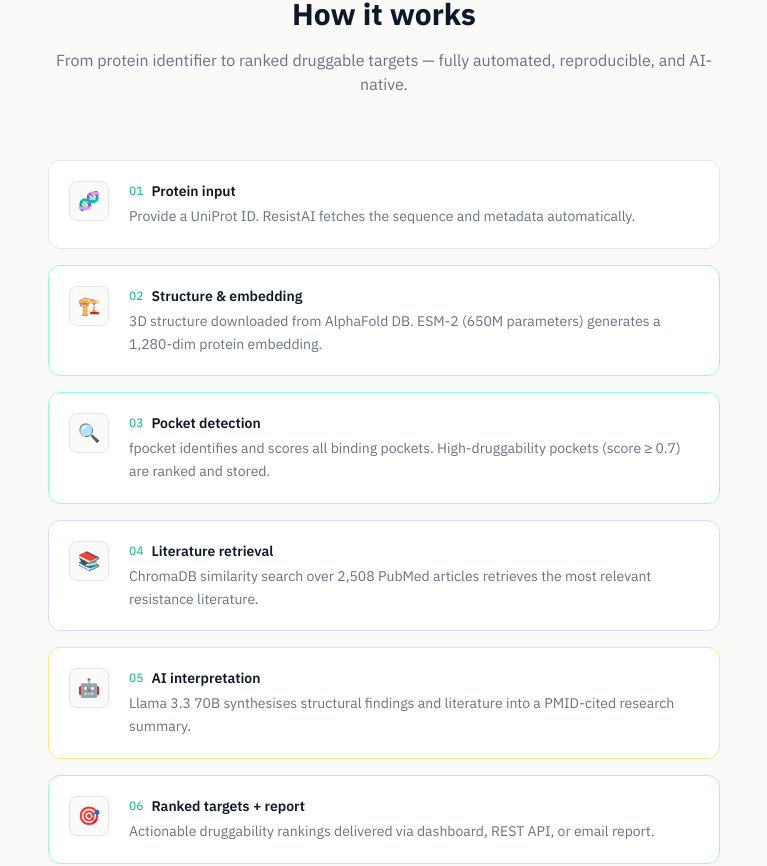
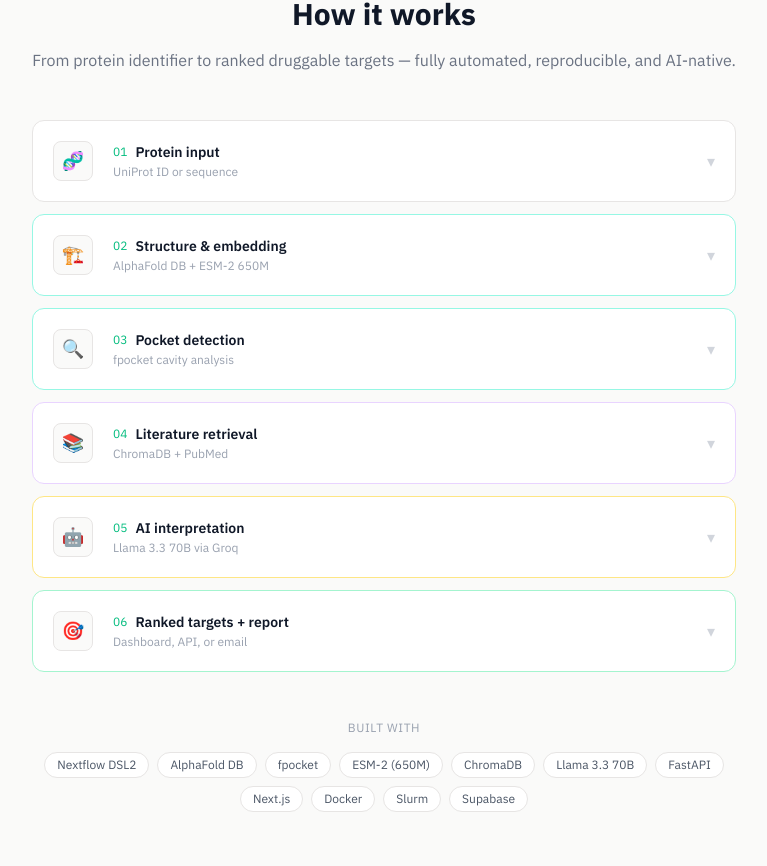
Before and after one commit to kagansaglam/resistai-web, a Next.js app: page / in a window 1280 px wide. Shown: the part 1406-2272 px from the top of the page, without its empty margins (256-1023 px from the left). Built offline with nearby package versions, Linux system fonts and the light colour scheme.

Commit message:
feat: interactive how-it-works with details/summary + badges

```diff
--- a/app/page.tsx
+++ b/app/page.tsx
@@ -1,5 +1,56 @@
 import Link from 'next/link'
 import HeroViewer from '../components/HeroViewer'
+
+const steps = [
+  {
+    step: "01", icon: "🧬", title: "Protein input",
+    sub: "UniProt ID or sequence",
+    desc: "Any WHO ESKAPE priority pathogen or M. tuberculosis resistance protein. Input a UniProt accession (e.g. P9WJB0) — the pipeline resolves sequence and metadata automatically.",
+    badges: ["UniProt", "2,433 proteins"],
+    color: "border-stone-200",
+    badgeColor: "bg-stone-100 text-stone-600",
+  },
+  {
+    step: "02", icon: "🏗️", title: "Structure & embedding",
+    sub: "AlphaFold DB + ESM-2 650M",
+    desc: "High-confidence 3D structures are pulled from AlphaFold DB v4. ESM-2 (650M parameters) generates a 1,280-dim protein embedding capturing evolutionary and structural context.",
+    badges: ["AlphaFold DB", "ESM-2 650M", "ESMFold fallback"],
+    color: "border-teal-200",
+    badgeColor: "bg-teal-50 text-teal-700",
+  },
+  {
+    step: "03", icon: "🔍", title: "Pocket detection",
+    sub: "fpocket cavity analysis",
+    desc: "fpocket scans the 3D surface for druggable cavities, scoring each pocket by volume, hydrophobicity, and polarity. Pockets with score ≥ 0.7 are classified as high-druggability.",
+    badges: ["fpocket 4.0", "Score ≥ 0.7 = high"],
+    color: "border-teal-200",
+    badgeColor: "bg-teal-50 text-teal-700",
+  },
+  {
+    step: "04", icon: "📚", title: "Literature retrieval",
+    sub: "ChromaDB + PubMed",
+    desc: "ChromaDB indexes 2,508 PubMed abstracts as dense vectors. At query time, the top-k most relevant articles are retrieved for context-aware AI synthesis.",
+    badges: ["ChromaDB", "2,508 PubMed articles"],
+    color: "border-purple-200",
+    badgeColor: "bg-purple-50 text-purple-700",
+  },
+  {
+    step: "05", icon: "🤖", title: "AI interpretation",
+    sub: "Llama 3.3 70B via Groq",
+    desc: "Llama 3.3 70B synthesises structural findings and retrieved literature into a PMID-cited research summary — grounded in real evidence, not hallucination.",
+    badges: ["Llama 3.3 70B", "Groq", "PMID-cited"],
+    color: "border-amber-200",
+    badgeColor: "bg-amber-50 text-amber-700",
+  },
+  {
+    step: "06", icon: "🎯", title: "Ranked targets + report",
+    sub: "Dashboard, API, or email",
+    desc: "Actionable druggability rankings delivered via interactive dashboard, REST API, or email report. Each result includes pocket geometry, ESM similarity score, and AI-cited literature.",
+    badges: ["Dashboard", "REST API", "Email report"],
+    color: "border-emerald-200",
+    badgeColor: "bg-emerald-50 text-emerald-700",
+  },
+]
 
 export default function Home() {
   return (
@@ -9,6 +60,7 @@ export default function Home() {
           <img src="/logo.png" alt="ResistAI" className="h-10 w-auto" />
         </Link>
         <div className="flex gap-6 text-sm text-gray-500">
+          <a href="#how-it-works" className="hover:text-gray-900 transition">How it works</a>
           <a href="#features" className="hover:text-gray-900 transition">Features</a>
           <a href="#results" className="hover:text-gray-900 transition">Results</a>
           <a href="https://github.com/kagansaglam/resistai" target="_blank" className="hover:text-gray-900 transition">GitHub</a>
@@ -18,20 +70,17 @@ export default function Home() {
           <Link href="/auth/signup" className="px-4 py-2 text-sm bg-emerald-600 hover:bg-emerald-500 text-white rounded-lg transition font-medium">Sign up</Link>
         </div>
       </nav>
+
+      {/* Hero */}
       <section className="px-8 py-20 text-center max-w-5xl mx-auto">
-        {/* Problem badge */}
         <div className="inline-flex items-center gap-2 px-3 py-1 text-xs bg-red-50 text-red-600 rounded-full mb-6 border border-red-200">
           <span className="w-1.5 h-1.5 bg-red-500 rounded-full inline-block"></span>
           700,000 deaths/year from antibiotic resistance — and rising
         </div>
-
-        {/* Headline */}
         <h1 className="text-5xl font-bold mb-5 leading-tight text-gray-900">
           Identify druggable targets in<br />
           <span className="text-emerald-600">antibiotic resistance proteins</span>
         </h1>
-
-        {/* Problem / Solution / Outcome */}
         <div className="grid grid-cols-3 gap-6 max-w-3xl mx-auto mb-10 text-left">
           <div className="p-4 bg-white border border-stone-200 rounded-xl">
             <div className="text-xs font-semibold text-red-500 uppercase tracking-wider mb-2">Problem</div>
@@ -46,8 +95,6 @@ export default function Home() {
             <p className="text-sm text-gray-600 leading-relaxed">Ranked druggable pockets + AI-cited literature in seconds — for any WHO priority pathogen.</p>
           </div>
         </div>
-
-        {/* CTAs */}
         <div className="flex gap-4 justify-center mb-16">
           <Link href="/auth/signup" className="px-6 py-3 bg-emerald-600 hover:bg-emerald-500 text-white rounded-lg font-medium transition">Get started — free →</Link>
           <Link href="/dashboard/search?q=VIM-2+metallo-beta-lactamase" className="px-6 py-3 border border-stone-200 hover:border-emerald-300 hover:text-emerald-600 rounded-lg font-medium transition text-gray-700">Try with VIM-2 →</Link>
@@ -55,6 +102,8 @@ export default function Home() {
         </div>
         <HeroViewer />
       </section>
+
+      {/* Stats */}
       <section id="results" className="px-8 py-12 border-y border-stone-200 bg-white">
         <div className="max-w-4xl mx-auto grid grid-cols-4 gap-8 text-center">
           {[
@@ -71,49 +120,50 @@ export default function Home() {
         </div>
       </section>
 
-      {/* Architecture Section */}
-      <section className="px-8 py-24 max-w-5xl mx-auto">
-        <div className="text-center mb-16">
+      {/* How it works — interactive */}
+      <section id="how-it-works" className="px-8 py-24 max-w-3xl mx-auto">
+        <div className="text-center mb-12">
           <h2 className="text-3xl font-bold text-gray-900 mb-4">How it works</h2>
-          <p className="text-gray-500 max-w-2xl mx-auto">From protein identifier to ranked druggable targets — fully automated, reproducible, and AI-native.</p>
+          <p className="text-gray-500">From protein identifier to ranked druggable targets — fully automated, reproducible, and AI-native.</p>
         </div>
-
-        {/* Pipeline steps */}
-        <div className="relative">
-          <div className="grid grid-cols-1 gap-4 max-w-2xl mx-auto">
-            {[
-              { step: "01", icon: "🧬", title: "Protein input", desc: "Provide a UniProt ID. ResistAI fetches the sequence and metadata automatically.", color: "border-gray-200" },
-              { step: "02", icon: "🏗️", title: "Structure & embedding", desc: "3D structure downloaded from AlphaFold DB. ESM-2 (650M parameters) generates a 1,280-dim protein embedding.", color: "border-teal-200" },
-              { step: "03", icon: "🔍", title: "Pocket detection", desc: "fpocket identifies and scores all binding pockets. High-druggability pockets (score ≥ 0.7) are ranked and stored.", color: "border-teal-200" },
-              { step: "04", icon: "📚", title: "Literature retrieval", desc: "ChromaDB similarity search over 2,508 PubMed articles retrieves the most relevant resistance literature.", color: "border-purple-200" },
-              { step: "05", icon: "🤖", title: "AI interpretation", desc: "Llama 3.3 70B synthesises structural findings and literature into a PMID-cited research summary.", color: "border-amber-200" },
-              { step: "06", icon: "🎯", title: "Ranked targets + report", desc: "Actionable druggability rankings delivered via dashboard, REST API, or email report.", color: "border-emerald-200" },
-            ].map((s) => (
-              <div key={s.step} className={`flex gap-5 p-5 bg-white border ${s.color} rounded-xl`}>
+        <div className="space-y-3">
+          {steps.map((s) => (
+            <details key={s.step} className={`group bg-white border ${s.color} rounded-xl overflow-hidden`}>
+              <summary className="flex gap-5 p-5 cursor-pointer list-none items-center select-none hover:bg-stone-50 transition">
                 <div className="shrink-0 w-10 h-10 bg-stone-50 border border-stone-200 rounded-lg flex items-center justify-center text-lg">{s.icon}</div>
-                <div>
-                  <div className="flex items-center gap-2 mb-1">
+                <div className="flex-1 min-w-0">
+                  <div className="flex items-center gap-2 mb-0.5">
                     <span className="text-xs font-mono text-emerald-500">{s.step}</span>
                     <h3 className="text-sm font-semibold text-gray-900">{s.title}</h3>
                   </div>
-                  <p className="text-sm text-gray-500 leading-relaxed">{s.desc}</p>
+                  <p className="text-xs text-gray-400">{s.sub}</p>
                 </div>
-              </div>
+                <span className="text-gray-300 group-open:rotate-180 transition-transform shrink-0">▾</span>
+              </summary>
+              <div className="px-5 pb-5 pt-0 border-t border-stone-100">
+                <p className="text-sm text-gray-500 leading-relaxed mb-3 mt-3">{s.desc}</p>
+                <div className="flex flex-wrap gap-2">
+                  {s.badges.map((b) => (
+                    <span key={b} className={`text-xs px-2.5 py-1 rounded-full font-medium ${s.badgeColor}`}>{b}</span>
                   ))}
                 </div>
               </div>
+            </details>
+          ))}
+        </div>
 
         {/* Tech stack */}
-        <div className="mt-16 text-center">
+        <div className="mt-12 text-center">
           <p className="text-xs text-gray-400 mb-4 uppercase tracking-wider">Built with</p>
           <div className="flex flex-wrap justify-center gap-2">
-            {["Nextflow DSL2", "AlphaFold DB", "fpocket", "ESM-2 (650M)", "XGBoost", "ChromaDB", "Llama 3.3 70B", "FastAPI", "Next.js", "Docker", "Slurm", "Supabase"].map((t) => (
+            {["Nextflow DSL2", "AlphaFold DB", "fpocket", "ESM-2 (650M)", "ChromaDB", "Llama 3.3 70B", "FastAPI", "Next.js", "Docker", "Slurm", "Supabase"].map((t) => (
               <span key={t} className="px-3 py-1 text-xs bg-white border border-stone-200 rounded-full text-gray-600">{t}</span>
             ))}
           </div>
         </div>
       </section>
 
+      {/* Features */}
       <section id="features" className="px-8 py-24 max-w-5xl mx-auto">
         <h2 className="text-3xl font-bold text-center mb-16 text-gray-900">Everything you need for resistance research</h2>
         <div className="grid grid-cols-3 gap-8">
@@ -125,28 +175,22 @@ export default function Home() {
             { icon: "🗄️", title: "REST API & CLI", desc: "FastAPI backend with ChromaDB vector search. Full OpenAPI docs available.", href: "https://resistai-api.onrender.com/docs" },
             { icon: "📧", title: "Email Reports", desc: "Export and email your analysis results directly to your inbox.", href: "/dashboard/report" },
           ].map((f) => (
-            f.href ? (
             <Link key={f.title} href={f.href} className="p-6 border border-stone-200 bg-white rounded-xl hover:border-emerald-300 hover:shadow-sm transition block">
               <div className="text-3xl mb-4">{f.icon}</div>
               <h3 className="font-semibold mb-2 text-gray-900">{f.title}</h3>
               <p className="text-sm text-gray-500">{f.desc}</p>
             </Link>
-            ) : (
-              <div key={f.title} className="p-6 border border-stone-200 bg-white rounded-xl opacity-70">
-                <div className="text-3xl mb-4">{f.icon}</div>
-                <h3 className="font-semibold mb-2 text-gray-900">{f.title}</h3>
-                <p className="text-sm text-gray-500">{f.desc}</p>
-                <span className="text-xs text-amber-500 mt-2 block">Coming soon</span>
-              </div>
-)
           ))}
         </div>
       </section>
+
+      {/* CTA */}
       <section className="px-8 py-20 text-center border-t border-stone-200 bg-white">
         <h2 className="text-3xl font-bold mb-4 text-gray-900">Start your research today</h2>
         <p className="text-gray-500 mb-8 max-w-xl mx-auto">Free access to 2,433 analysed resistance proteins, 2,508 indexed articles, and AI-powered literature synthesis.</p>
         <Link href="/auth/signup" className="px-8 py-3 bg-emerald-600 hover:bg-emerald-500 text-white rounded-lg font-medium transition inline-block">Create free account &rarr;</Link>
       </section>
+
       <footer className="border-t border-stone-200 px-8 py-8 text-center text-sm text-gray-400 bg-white">
         <p>ResistAI &mdash; Kagan Saglam &middot; MIT License &middot; <a href="https://github.com/kagansaglam/resistai" target="_blank" rel="noreferrer" className="hover:text-gray-700 transition">GitHub</a> &middot; <a href="https://doi.org/10.5281/zenodo.19697274" target="_blank" rel="noreferrer" className="hover:text-gray-700 transition">DOI</a></p>
       </footer>
```
Lines whose indentation alone changed are shown as unchanged.
